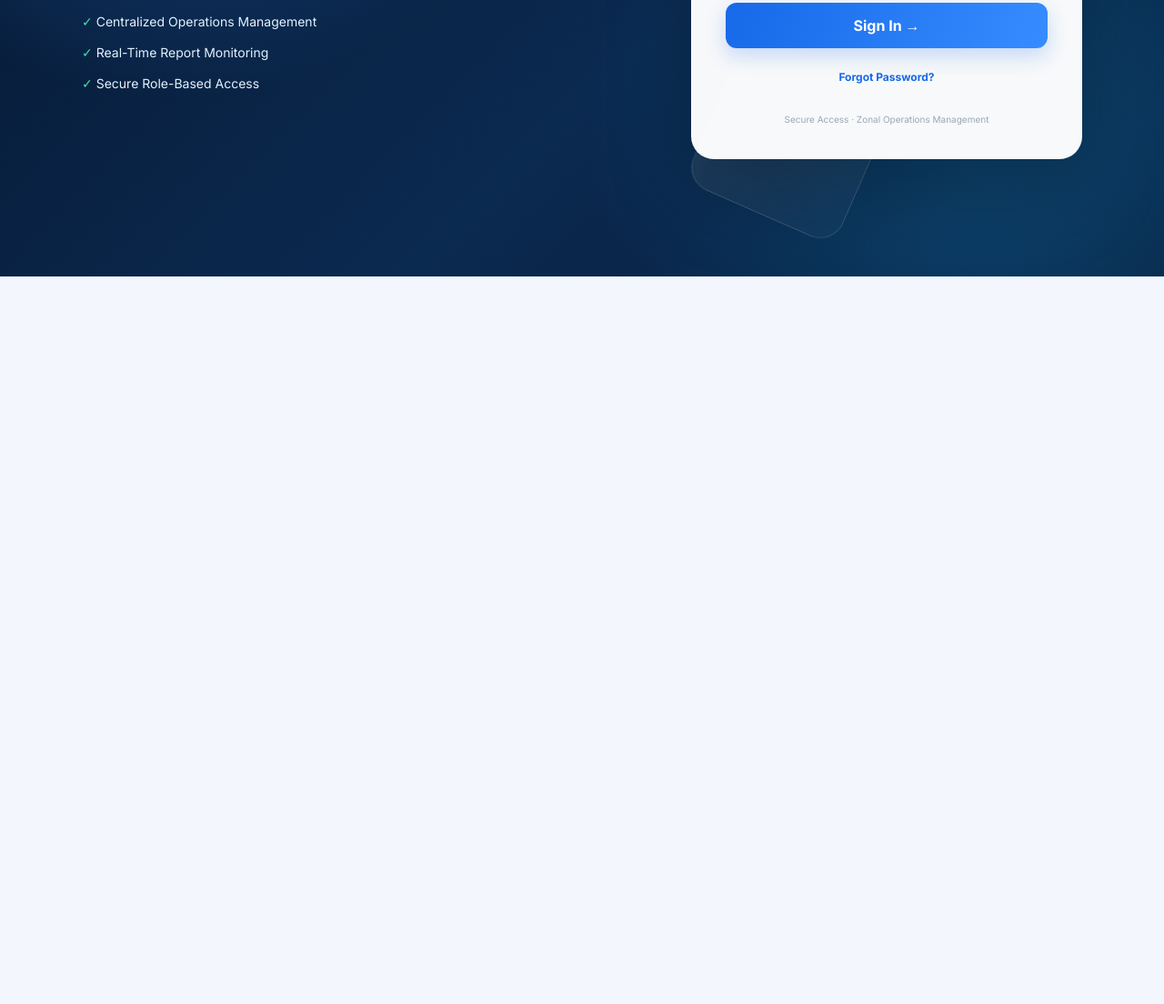
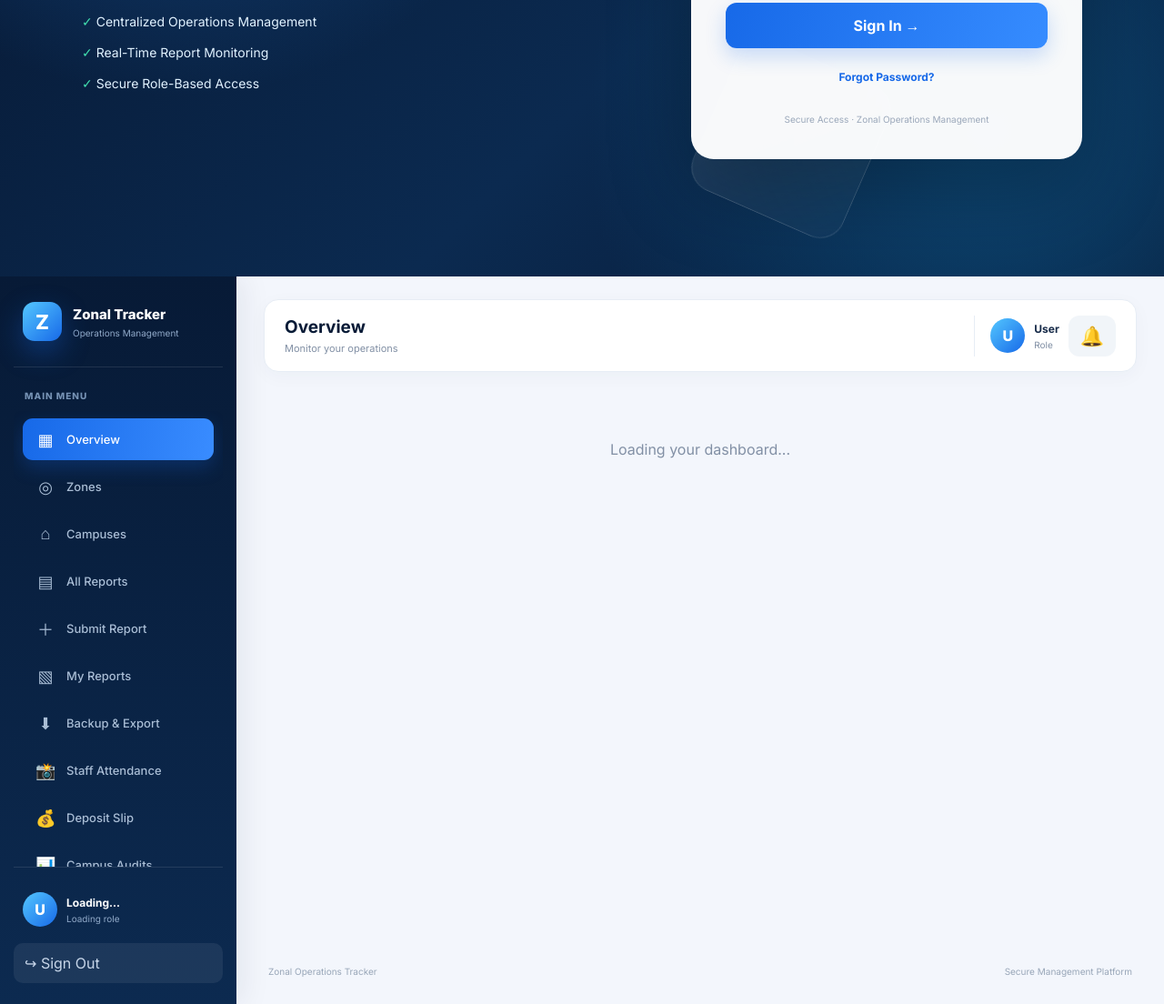
Before and after one commit to praveenfx18-gif/ZOT, a plain HTML site: page index.html in a window 1280 px wide. Shown: the part 496-1600 px from the top of the page at 91% size. Before the commit the page ends 800 px from the top, so only its background shows below. Drawn offline with nearby package versions, Linux system fonts and the light colour scheme.

Commit message:
Refactor landscape layout styles for sidebar and main area

```diff
--- a/style.css
+++ b/style.css
@@ -3029,55 +3029,92 @@ tbody tr:hover {
         font-size: 11px;
     }
 }
-/* LANDSCAPE SIDEBAR LAYOUT FIX */
+/* ===== ZOT LANDSCAPE LAYOUT RESET ===== */
+
 @media (orientation: landscape) {
 
     #app {
+        display: flex !important;
+        width: 100% !important;
         height: 100dvh !important;
         min-height: 100dvh !important;
         overflow: hidden !important;
     }
 
+    /* SIDEBAR */
     #sidebar {
-        position: fixed !important;
-        top: 0 !important;
-        left: 0 !important;
-        bottom: 0 !important;
-
-        height: 100dvh !important;
-        max-height: 100dvh !important;
-
+        position: relative !important;
+        inset: auto !important;
+
+        flex: 0 0 260px !important;
+        width: 260px !important;
+        min-width: 260px !important;
+        max-width: 260px !important;
+
+        height: 100% !important;
+        max-height: 100% !important;
+
+        overflow: hidden !important;
         display: flex !important;
         flex-direction: column !important;
-
-        overflow: hidden !important;
-    }
-
+    }
+
+    /* SIDEBAR MENU SCROLL */
     #sidebarNav {
-        flex: 1 1 0% !important;
+        flex: 1 1 0 !important;
+        height: 0 !important;
         min-height: 0 !important;
-        height: 0 !important;
 
         overflow-y: auto !important;
         overflow-x: hidden !important;
-
-        display: flex !important;
-        flex-direction: column !important;
-        flex-wrap: nowrap !important;
     }
 
     #sidebarNav .nav-item {
         flex-shrink: 0 !important;
     }
 
+    /* MAIN AREA */
+    main.main-content {
+        position: relative !important;
+
+        flex: 1 1 0% !important;
+        width: 0 !important;
+        min-width: 0 !important;
+        max-width: none !important;
+
+        height: 100% !important;
+        min-height: 0 !important;
+
+        margin: 0 !important;
+        overflow-y: auto !important;
+        overflow-x: hidden !important;
+    }
+
+    /* TOP BAR */
+    main.main-content .topbar {
+        position: sticky !important;
+        top: 0 !important;
+        width: 100% !important;
+        box-sizing: border-box !important;
+        z-index: 50 !important;
+    }
+
+    /* CONTENT */
+    main.main-content .page-content {
+        width: 100% !important;
+        min-width: 0 !important;
+        max-width: 100% !important;
+        box-sizing: border-box !important;
+    }
+
+    main.main-content .app-footer {
+        width: 100% !important;
+        box-sizing: border-box !important;
+    }
+
+    /* BOTTOM PROFILE */
     #sidebar .sidebar-bottom {
         flex-shrink: 0 !important;
         margin-top: auto !important;
     }
-
-    .main-content {
-        height: 100dvh !important;
-        min-height: 0 !important;
-        overflow-y: auto !important;
-    }
-}
+}
```
